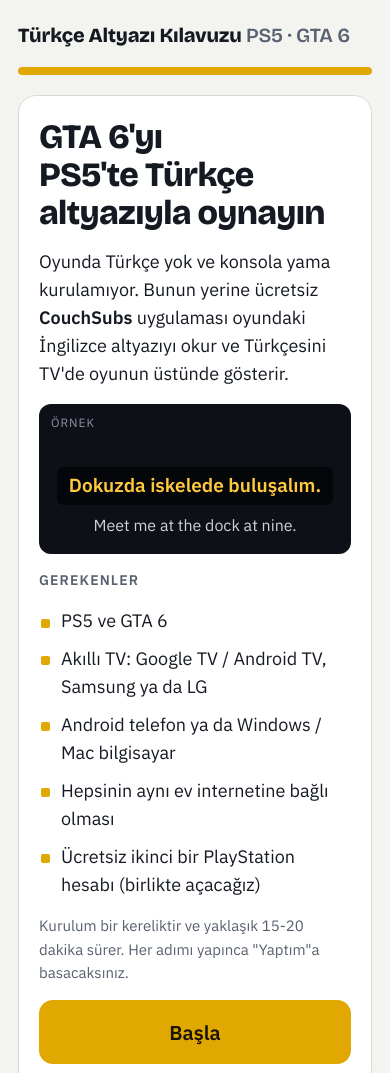
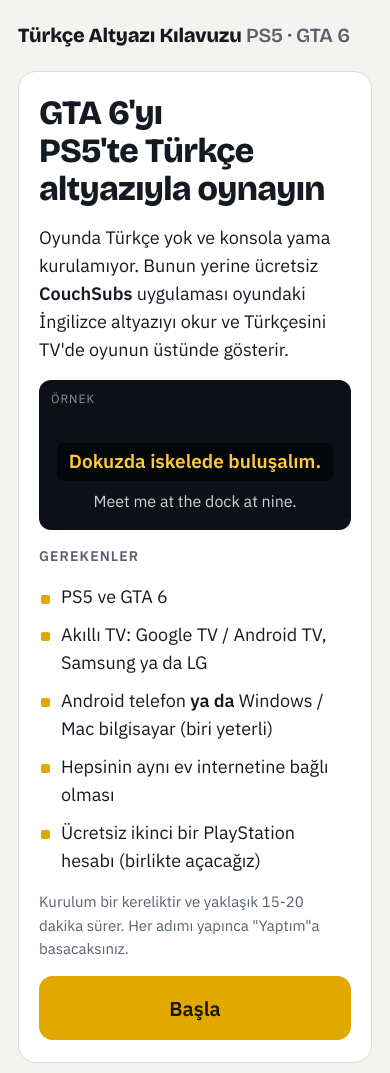
Before and after one commit to Piktes/gta6turkce, a plain HTML site: page index.html in a window 390 px wide. Shown: the top 1073 px of the page. Drawn offline with nearby package versions, Linux system fonts and the light colour scheme.

Commit message:
Seçim ekranını iki ayrı soruya böl, cihaz seçimini netleştir
Co-Authored-By: Claude Fable 5.2 <noreply@anthropic.com>
Claude-Session: https://claude.ai/code/session_01MVjkYGutpL8HVKURpch1qR

```diff
--- a/index.html
+++ b/index.html
@@ -38,6 +38,7 @@
   color-scheme: dark;
 }
 * { box-sizing: border-box; }
+[hidden] { display: none !important; }
 html, body { margin: 0; }
 body { background: var(--bg); color: var(--ink); font-family: var(--body); font-size: 18px; line-height: 1.55; }
 .wrap { max-width: 600px; margin: 0 auto; padding: 20px 18px 40px; display: flex; flex-direction: column; gap: 20px; }
@@ -133,9 +134,9 @@ footer ul { margin: 0; padding-left: 18px; }
     lg: { name: 'LG', note: 'webOS 4 ve üstü, kabaca 2018 ve sonrası' }
   };
   var DEV = {
-    android: { name: 'Android telefon ya da tablet' },
-    windows: { name: 'Windows bilgisayar' },
-    mac: { name: 'Mac' }
+    android: { name: 'Android telefon ya da tablet', note: 'Uygulama Google Play\'den kurulur' },
+    windows: { name: 'Windows bilgisayar', note: 'Masaüstü ya da dizüstü' },
+    mac: { name: 'Mac bilgisayar', note: 'MacBook, iMac ya da Mac mini' }
   };
   var P = function (s) { return '<span class="path">' + s + '</span>'; };
   var NET = 'Telefon ya da bilgisayar, TV ve PS5 aynı ev internetine bağlı mı? Biri misafir ağında ya da mobil veride kalmış olabilir.';
@@ -156,7 +157,7 @@ footer ul { margin: 0; padding-left: 18px; }
         : ['<a href="https://couchsubs.enmeraapps.com" target="_blank" rel="noopener">couchsubs.enmeraapps.com</a> adresini açın.', (dev === 'mac' ? 'Mac' : 'Windows') + ' sürümünü indirip kurun ve açın.'],
       see: 'CouchSubs açıldı ve karşınıza konsol seçme ekranı geldi.',
       help: dev === 'android'
-        ? ['Mağazada bulamazsanız uygulamanın paket adı <b>com.couchsubs.mobile</b>; bu adla aratın.', 'iPhone için sürüm yok. Android telefonunuz yoksa bilgisayara kurun: aşağıdan "Seçimi değiştir"e basın.']
+        ? ['Mağazada bulamazsanız uygulamanın paket adı <b>com.couchsubs.mobile</b>; bu adla aratın.', 'Android telefonunuz yoksa bilgisayara da kurabilirsiniz: aşağıdan "Seçimi değiştir"e basın.']
         : ['İndirme sayfası açılmazsa uygulamanın <a href="https://github.com/yorulmazsinan/couchsubs" target="_blank" rel="noopener">GitHub sayfasına</a> bakın.', 'Bilgisayarınız güvenlik uyarısı gösterebilir; uygulama mağaza dışından indirildiği için bu beklenen bir uyarıdır.'] });
 
     s.push({ t: 'Uygulamada PlayStation\'ı seçip ikinci hesapla girin',
@@ -262,14 +263,16 @@ footer ul { margin: 0; padding-left: 18px; }
     return s;
   }
 
-  var state = { view: 'home', tv: null, dev: null, idx: 0, max: 0, help: false, unsure: false };
+  var state = { view: 'home', tv: null, dev: null, idx: 0, max: 0, help: false, unsure: false, iphone: false };
   try {
     var saved = JSON.parse(localStorage.getItem(KEY) || 'null');
     if (saved && typeof saved === 'object') {
       ['view', 'tv', 'dev', 'idx', 'max'].forEach(function (k) { if (saved[k] !== undefined) state[k] = saved[k]; });
     }
   } catch (e) {}
-  if (state.view === 'steps' && !(TV[state.tv] && DEV[state.dev])) state.view = 'home';
+  if (state.view === 'pick') state.view = 'tv';
+  if (state.view === 'dev' && !TV[state.tv]) state.view = 'tv';
+  if ((state.view === 'steps' || state.view === 'end') && !(TV[state.tv] && DEV[state.dev])) state.view = 'home';
   function save() {
     try { localStorage.setItem(KEY, JSON.stringify({ view: state.view, tv: state.tv, dev: state.dev, idx: state.idx, max: state.max })); } catch (e) {}
   }
@@ -285,20 +288,25 @@ footer ul { margin: 0; padding-left: 18px; }
       h = '<div class="card"><h1>GTA 6\'yı PS5\'te Türkçe altyazıyla oynayın</h1>' +
         '<p>Oyunda Türkçe yok ve konsola yama kurulamıyor. Bunun yerine ücretsiz <b>CouchSubs</b> uygulaması oyundaki İngilizce altyazıyı okur ve Türkçesini TV\'de oyunun üstünde gösterir.</p>' +
         '<div class="tv" aria-label="Örnek ekran görüntüsü"><span class="label">Örnek</span><div class="tr">Dokuzda iskelede buluşalım.</div><div class="en">Meet me at the dock at nine.</div></div>' +
-        '<p class="eyebrow">Gerekenler</p><ul class="plain">' + li(['PS5 ve GTA 6', 'Akıllı TV: Google TV / Android TV, Samsung ya da LG', 'Android telefon ya da Windows / Mac bilgisayar', 'Hepsinin aynı ev internetine bağlı olması', 'Ücretsiz ikinci bir PlayStation hesabı (birlikte açacağız)']) + '</ul>' +
+        '<p class="eyebrow">Gerekenler</p><ul class="plain">' + li(['PS5 ve GTA 6', 'Akıllı TV: Google TV / Android TV, Samsung ya da LG', 'Android telefon <b>ya da</b> Windows / Mac bilgisayar (biri yeterli)', 'Hepsinin aynı ev internetine bağlı olması', 'Ücretsiz ikinci bir PlayStation hesabı (birlikte açacağız)']) + '</ul>' +
         '<p class="muted small">Kurulum bir kereliktir ve yaklaşık 15-20 dakika sürer. Her adımı yapınca "Yaptım"a basacaksınız.</p>' +
         '<div class="btns"><button class="primary" data-act="start">Başla</button></div></div>';
-    } else if (state.view === 'pick') {
-      h = '<div class="card"><h2>Önce iki şeyi seçin</h2><p class="muted">Adımlar seçiminize göre düzenlenecek.</p>' +
-        '<fieldset><legend>TV\'niz hangisi?</legend><div class="choices">' +
+    } else if (state.view === 'tv') {
+      h = '<div class="card"><p class="eyebrow">Soru 1 / 2</p><h2>TV\'niz hangisi?</h2><p class="muted">Dokunduğunuzda sonraki soruya geçersiniz. Adımlar seçiminize göre düzenlenecek.</p>' +
+        '<div class="choices">' +
         Object.keys(TV).map(function (k) { return '<button class="choice" data-tv="' + k + '" aria-pressed="' + (state.tv === k) + '"><b>' + TV[k].name + '</b><span>' + TV[k].note + '</span></button>'; }).join('') +
         '<button class="choice" data-act="unsure" aria-expanded="' + state.unsure + '"><b>Emin değilim</b><span>TV türünü nasıl anlarım?</span></button></div>' +
         (state.unsure ? '<div class="help"><h3>TV türünü anlamak</h3><ul class="plain">' + li(['TV\'nin üzerinde <b>Samsung</b> yazıyorsa Samsung\'u, <b>LG</b> yazıyorsa LG\'yi seçin.', 'Başka bir markaysa kumandadaki ana ekran tuşuna basın. Ekranda "Google TV" ya da "Android TV" yazıyorsa veya Google Play Store varsa ilk seçeneği seçin.', 'Hiçbiri değilse (uygulama mağazası olmayan ya da farklı bir sistem kullanan TV) bu yöntem TV\'nizde çalışmayabilir.']) + '</ul></div>' : '') +
-        '</fieldset>' +
-        '<fieldset><legend>CouchSubs\'ı hangi cihaza kuracaksınız?</legend><div class="choices">' +
-        Object.keys(DEV).map(function (k) { return '<button class="choice" data-dev="' + k + '" aria-pressed="' + (state.dev === k) + '"><b>' + DEV[k].name + '</b></button>'; }).join('') +
-        '</div><p class="muted small">iPhone için sürüm yok. Oyun oynarken bu cihazın açık ve aynı ağda kalması gerekir.</p></fieldset>' +
-        '<div class="btns"><button class="primary" data-act="go"' + (state.tv && state.dev ? '' : ' disabled') + '>Adımları göster</button><button class="ghost" data-act="home">Geri</button></div></div>';
+        '<div class="btns"><button class="ghost" data-act="home">Geri</button></div></div>';
+    } else if (state.view === 'dev') {
+      h = '<div class="card"><p class="eyebrow">Soru 2 / 2</p><h2>Çeviri uygulamasını nereye kuracaksınız?</h2>' +
+        '<p class="muted">CouchSubs bir telefonda <b>ya da</b> bir bilgisayarda çalışır. Aşağıdakilerden yalnızca biri yeterli; hangisi elinizdeyse onu seçin.</p>' +
+        '<div class="choices">' +
+        Object.keys(DEV).map(function (k) { return '<button class="choice" data-dev="' + k + '" aria-pressed="' + (state.dev === k) + '"><b>' + DEV[k].name + '</b><span>' + DEV[k].note + '</span></button>'; }).join('') +
+        '<button class="choice" data-act="iphone" aria-expanded="' + state.iphone + '"><b>Yalnızca iPhone\'um var</b><span>Ne yapabilirim?</span></button></div>' +
+        (state.iphone ? '<div class="help"><h3>iPhone ile</h3><ul class="plain">' + li(['CouchSubs\'ın iPhone ve iPad sürümü yok.', 'Evde bir Windows ya da Mac bilgisayar varsa yukarıdan onu seçin; kurulum bilgisayardan da aynı şekilde yapılır.', 'Android bir tablet ya da ailede birinin Android telefonu da olur.']) + '</ul></div>' : '') +
+        '<p class="muted small">Seçtiğiniz cihaz oyun oynarken açık ve PS5 ile aynı ev internetinde kalmalı.</p>' +
+        '<div class="btns"><button class="ghost" data-act="totv">Geri</button></div></div>';
     } else if (state.view === 'steps') {
       var steps = buildSteps(state.tv, state.dev), n = steps.length;
       if (state.idx > n - 1) state.idx = n - 1;
@@ -341,23 +349,24 @@ footer ul { margin: 0; padding-left: 18px; }
   app.addEventListener('click', function (e) {
     var b = e.target.closest('button'); if (!b || b.disabled) return;
     var act = b.getAttribute('data-act'), top = true;
-    if (b.hasAttribute('data-tv')) { state.tv = b.getAttribute('data-tv'); top = false; }
-    else if (b.hasAttribute('data-dev')) { state.dev = b.getAttribute('data-dev'); top = false; }
+    if (b.hasAttribute('data-tv')) { state.tv = b.getAttribute('data-tv'); state.view = 'dev'; state.unsure = false; }
+    else if (b.hasAttribute('data-dev')) { state.dev = b.getAttribute('data-dev'); state.view = 'steps'; state.idx = 0; state.max = 0; state.help = false; state.iphone = false; }
     else if (b.hasAttribute('data-jump')) { state.idx = +b.getAttribute('data-jump'); state.help = false; }
-    else if (act === 'start') { state.view = 'pick'; }
+    else if (act === 'start') { state.view = 'tv'; }
     else if (act === 'home') { state.view = 'home'; }
     else if (act === 'unsure') { state.unsure = !state.unsure; top = false; }
-    else if (act === 'go') { state.view = 'steps'; state.idx = 0; state.max = 0; state.help = false; }
-    else if (act === 'repick') { state.view = 'pick'; }
+    else if (act === 'iphone') { state.iphone = !state.iphone; top = false; }
+    else if (act === 'totv') { state.view = 'tv'; }
+    else if (act === 'repick') { state.view = 'tv'; }
     else if (act === 'help') { state.help = !state.help; top = false; }
-    else if (act === 'back') { state.help = false; if (state.idx > 0) state.idx--; else state.view = 'pick'; }
+    else if (act === 'back') { state.help = false; if (state.idx > 0) state.idx--; else state.view = 'dev'; }
     else if (act === 'done') {
       var n = buildSteps(state.tv, state.dev).length; state.help = false;
       if (state.idx + 1 > state.max) state.max = state.idx + 1;
       if (state.idx + 1 >= n) state.view = 'end'; else state.idx++;
     }
     else if (act === 'review') { state.view = 'steps'; state.idx = 0; }
-    else if (act === 'reset') { state = { view: 'home', tv: null, dev: null, idx: 0, max: 0, help: false, unsure: false }; }
+    else if (act === 'reset') { state = { view: 'home', tv: null, dev: null, idx: 0, max: 0, help: false, unsure: false, iphone: false }; }
     render(top ? 'stepTitle' : null);
   });
 
```
